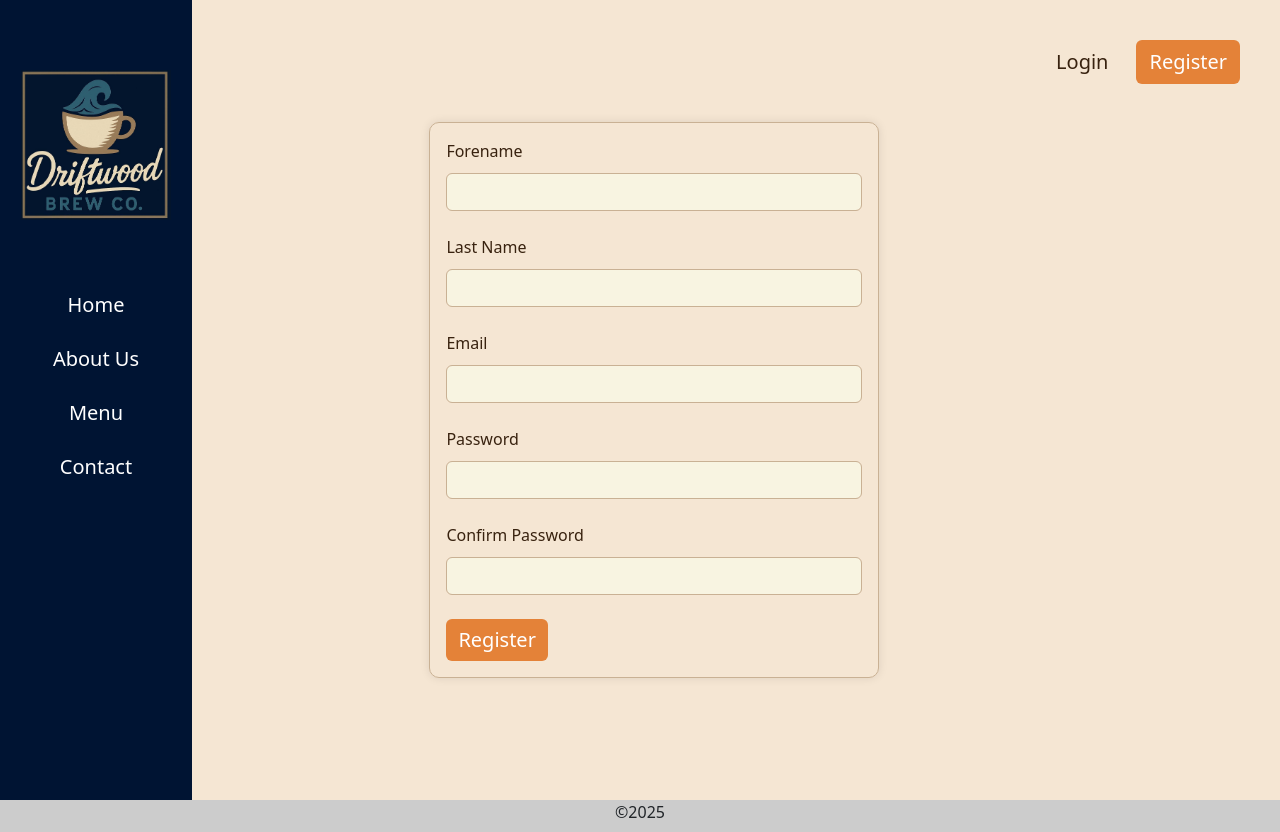
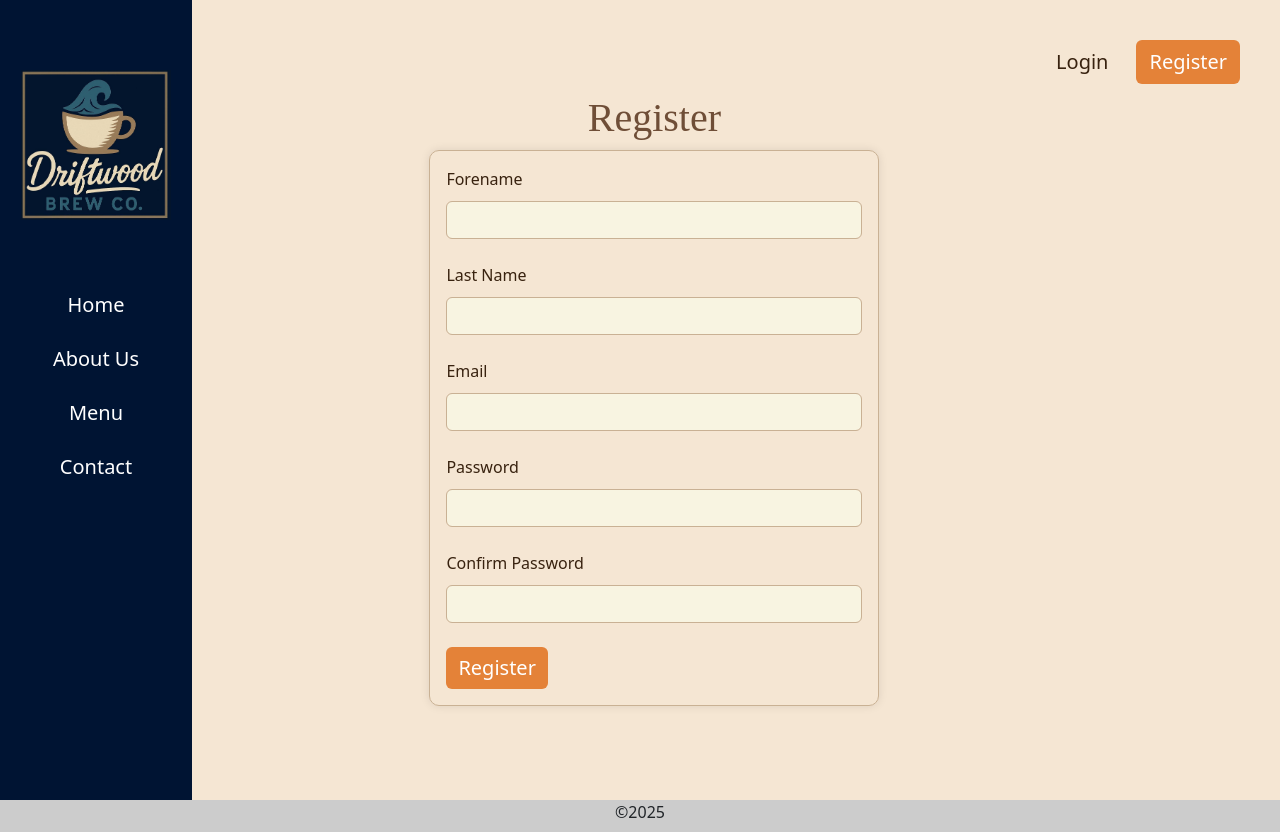
Before and after one commit to dwaynxz/coffee-shop-website, a Flask app: page /register in a window 1280 px wide. Run offline with Flask 3, Linux system fonts and the light colour scheme.

Commit message:
feat: add heading

```diff
--- a/Templates/register.html
+++ b/Templates/register.html
@@ -4,6 +4,7 @@
 
 {% block content %}
 <div class="right d-flex flex-column justify-content-center align-items-center" style="height: 80vh;">
+    <h1 class="menu-title">Register </h1>
     <form class="register-form w-50 p-3" method="post" action="{{ url_for('register') }}">
         <label class="form-label">Forename</label>
         <input type="text" class="form-control" name="forename"><br>
```
